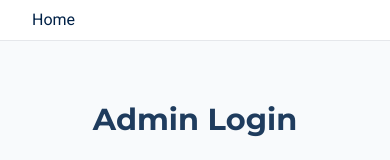
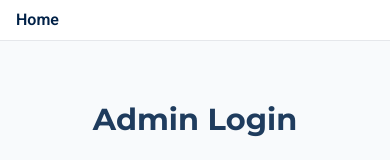
Before and after one commit to virendraxd/institute-website, a React (Vite) app in the folder client/: page /admin in a window 390 px wide. Shown: the top 160 px of the page. Built offline with nearby package versions, Linux system fonts and the light colour scheme; a web font is replaced by a local one.

Commit message:
better styles

```diff
--- a/client/src/pages/admin/Header.jsx
+++ b/client/src/pages/admin/Header.jsx
@@ -19,10 +19,10 @@ function Header() {
 
     return (
         <>
-            <header className="flex px-8 py-2 gap-4 border-b border-gray-200">
+            <header className="flex px-4 sm:px-8 py-2 gap-4 border-b border-gray-200">
                 <ul>
                     <li>
-                        <Link to="/" className="hover:text-(--primary-accent)">Home</Link>
+                        <Link to="/" className="font-semibold hover:text-(--secondary-accent) hover:text-shadow-sm" >Home</Link>
                     </li>
                 </ul>
 
@@ -30,7 +30,9 @@ function Header() {
                     <>
                         <p>/</p>
 
-                        <button onClick={handleLogout}>
+                        <button
+                        onClick={handleLogout}
+                        className="font-semibold hover:text-red-700 hover:text-shadow-sm cursor-pointer">
                             Logout
                         </button>
                     </>
```
